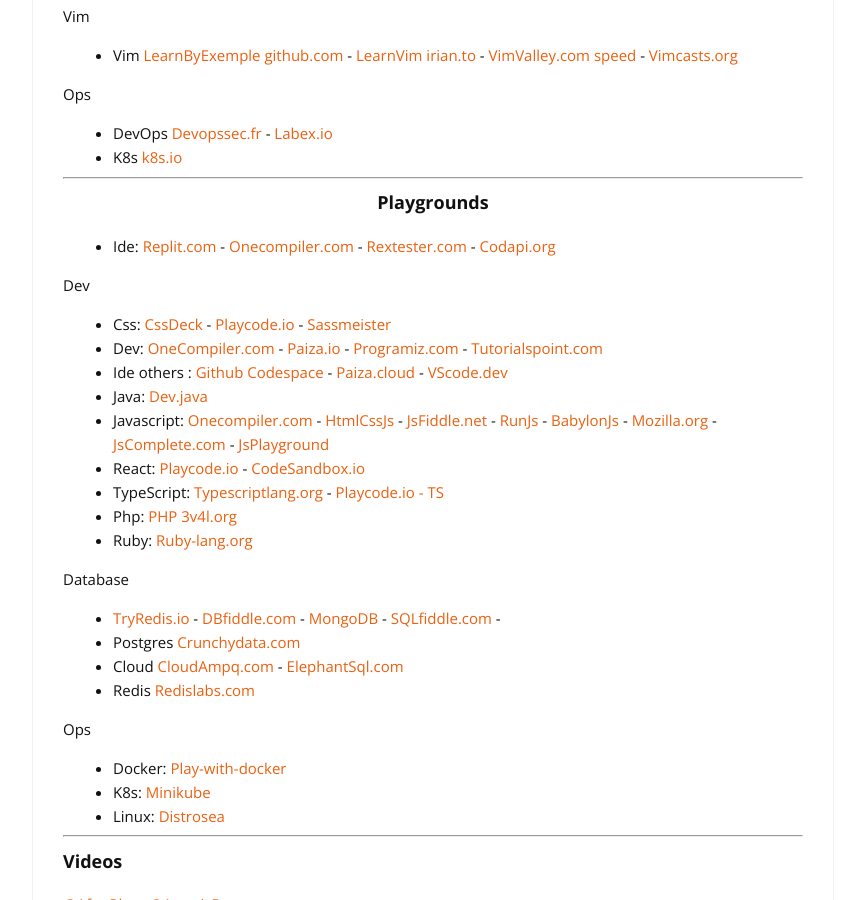
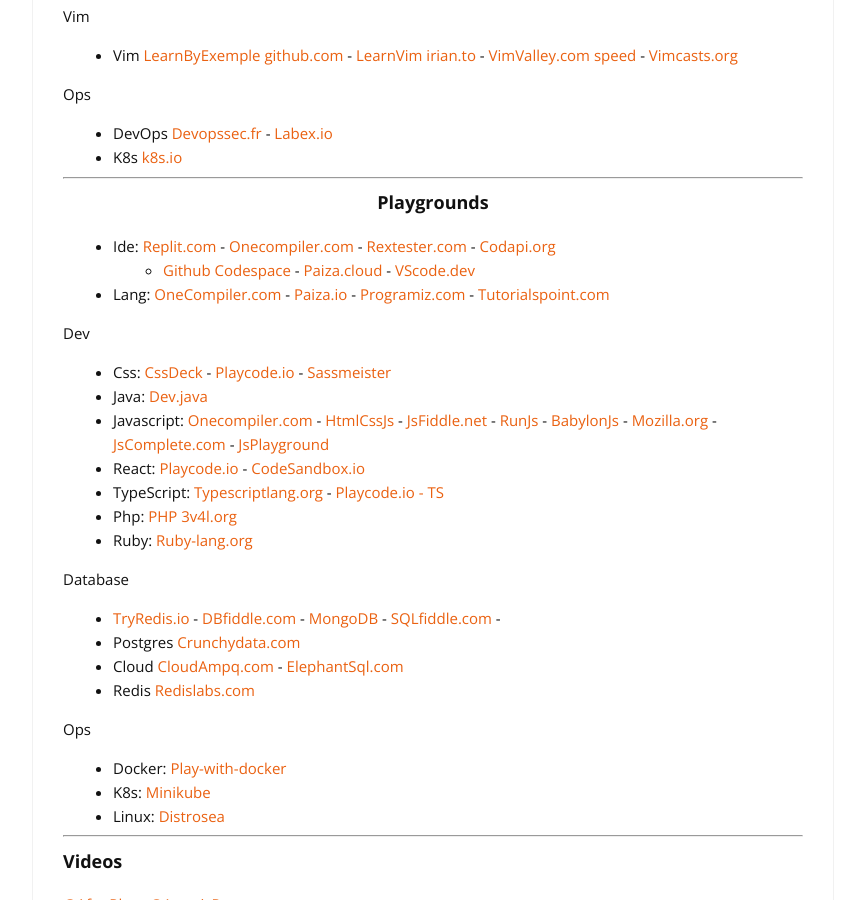
Before and after one commit to cylmat/cylmat.github.io, a Jekyll site: the page built from _pages/train.md, in a window 1280 px wide and 900 px high, scrolled down 1366 px. Shown: the whole window, without its empty margins (207-1072 px from the left). Built offline with Jekyll 4.4.1, drawn with Linux system fonts in a browser that asks for light colours; nearby versions of some CDN libraries.

Commit message:
Update train.md

```diff
--- a/_pages/train.md
+++ b/_pages/train.md
@@ -66,11 +66,11 @@
 ### <center>Playgrounds</center>
 
 - Ide: [Replit.com](https://replit.com/~) - [Onecompiler.com](https://onecompiler.com) - [Rextester.com](https://rextester.com) - [Codapi.org](https://codapi.org)
+  + [Github Codespace](https://github.com/codespaces) - [Paiza.cloud](https://paiza.cloud) - [VScode.dev](https://vscode.dev)
+- Lang: [OneCompiler.com](https://onecompiler.com) - [Paiza.io](https://paiza.io/en) - [Programiz.com](https://www.programiz.com/python-programming/online-compiler) - [Tutorialspoint.com](https://www.tutorialspoint.com/codingground.htm)
 
 Dev
 * Css: [CssDeck](https://cssdeck.com/) - [Playcode.io](https://playcode.io/css) - [Sassmeister](https://www.sassmeister.com)
-* Dev: [OneCompiler.com](https://onecompiler.com) - [Paiza.io](https://paiza.io/en) - [Programiz.com](https://www.programiz.com/python-programming/online-compiler) - [Tutorialspoint.com](https://www.tutorialspoint.com/codingground.htm)
-* Ide others : [Github Codespace](https://github.com/codespaces) - [Paiza.cloud](https://paiza.cloud) - [VScode.dev](https://vscode.dev)
 * Java: [Dev.java](https://dev.java/playground)
 * Javascript: [Onecompiler.com](https://onecompiler.com/javascript) - [HtmlCssJs](https://html-css-js.com) - [JsFiddle.net](https://jsfiddle.net) - [RunJs](https://runjs.co) - [BabylonJs](https://playground.babylonjs.com) - [Mozilla.org](https://developer.mozilla.org/en-US/play) - [JsComplete.com](https://jscomplete.com/playground) - [JsPlayground](https://www.jsplayground.dev)
 * React: [Playcode.io](https://playcode.io/react) - [CodeSandbox.io](https://codesandbox.io/s)
```
